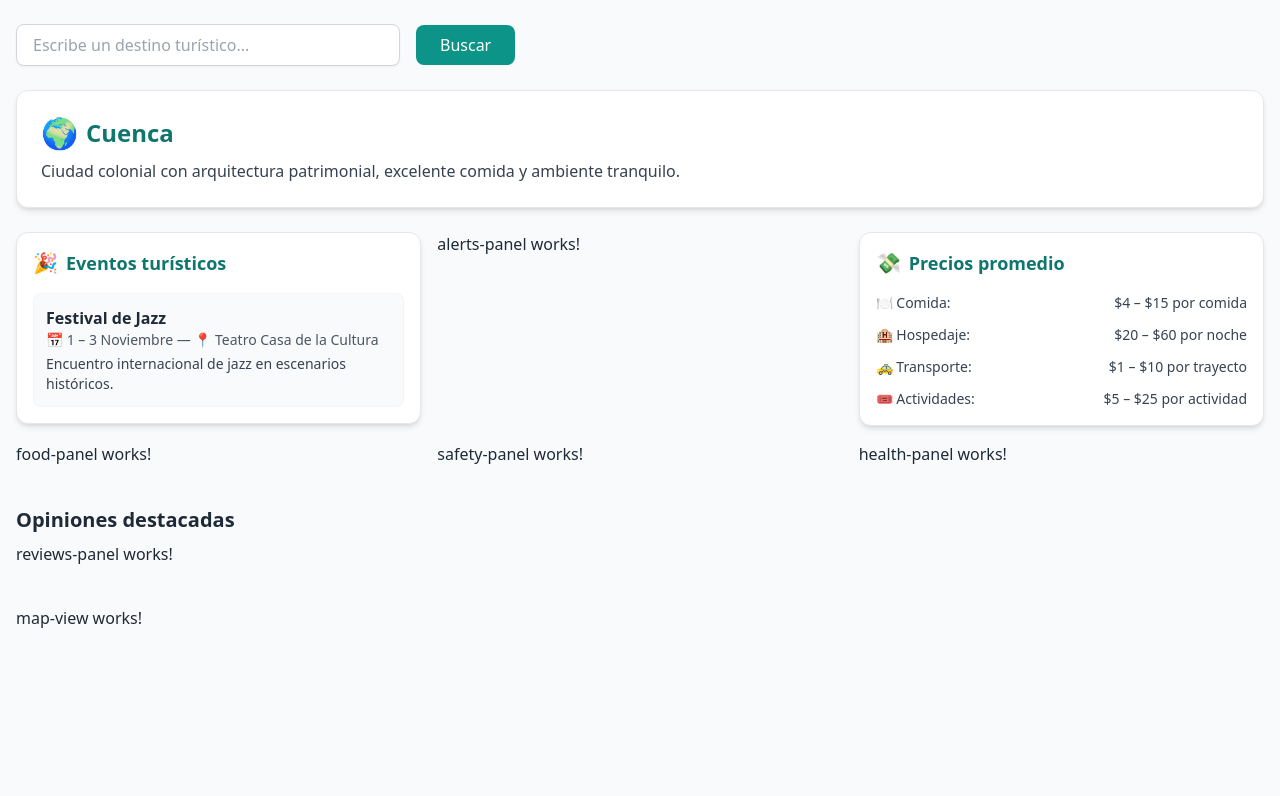
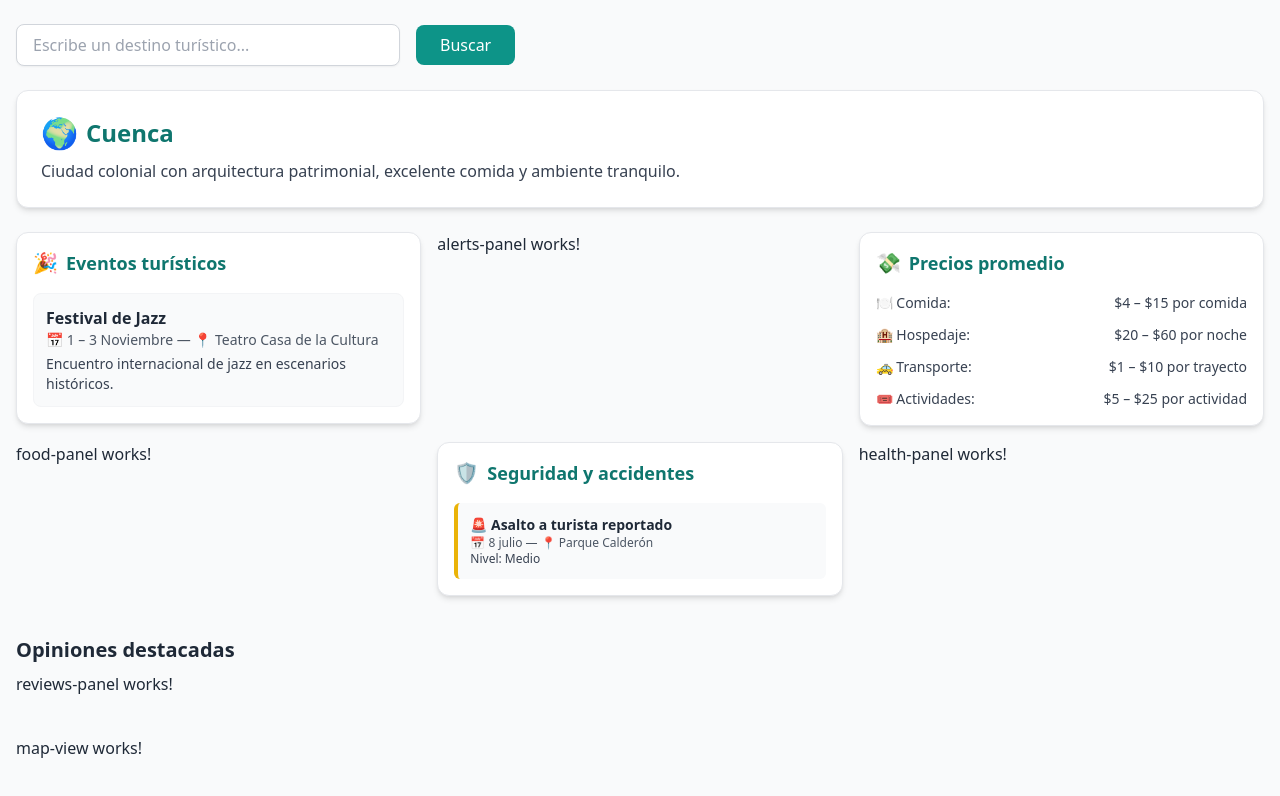
Before and after one commit to DanielCollaguazo2003/frontend-web-scraping, an Angular app: page /explore in a window 1280 px wide. Shown: the top 796 px of the page. Built offline with nearby package versions, Linux system fonts and the light colour scheme.

Commit message:
feat: panel de incidentes o alertas

```diff
--- a/src/app/features/explore/components/safety-panel/safety-panel.component.html
+++ b/src/app/features/explore/components/safety-panel/safety-panel.component.html
@@ -1 +1,29 @@
-<p>safety-panel works!</p>
+<div class="bg-white rounded-xl shadow-md border border-gray-200 p-4">
+  <h3 class="text-lg font-semibold text-teal-700 mb-4 flex items-center gap-2">
+    <span class="text-xl">🛡️</span> Seguridad y accidentes
+  </h3>
+
+  <div *ngIf="incidents.length > 0; else noIncidents" class="space-y-4">
+    <div
+      *ngFor="let incident of incidents"
+      class="border-l-4 p-3 rounded-md bg-gray-50"
+      [ngClass]="{
+        'border-red-500': incident.level === 'Alto',
+        'border-yellow-500': incident.level === 'Medio',
+        'border-green-500': incident.level === 'Bajo'
+      }"
+    >
+      <h4 class="font-semibold text-sm">
+        {{ incident.icon }} {{ incident.title }}
+      </h4>
+      <p class="text-xs text-gray-600">
+        📅 {{ incident.date }} — 📍 {{ incident.location }}
+      </p>
+      <p class="text-xs text-gray-700">Nivel: {{ incident.level }}</p>
+    </div>
+  </div>
+
+  <ng-template #noIncidents>
+    <p class="text-sm text-gray-500 italic">No se reportan incidentes recientes en este destino.</p>
+  </ng-template>
+</div>
--- a/src/app/features/explore/components/safety-panel/safety-panel.component.ts
+++ b/src/app/features/explore/components/safety-panel/safety-panel.component.ts
@@ -1,10 +1,60 @@
-import { Component } from '@angular/core';
-
+import { Component, Input, OnChanges, SimpleChanges } from '@angular/core';
+interface SafetyIncident {
+  title: string;
+  date: string;
+  location: string;
+  level: 'Alto' | 'Medio' | 'Bajo';
+  icon: string;
+}
 @Component({
   selector: 'app-safety-panel',
   templateUrl: './safety-panel.component.html',
   styleUrls: ['./safety-panel.component.scss']
 })
-export class SafetyPanelComponent {
+export class SafetyPanelComponent implements OnChanges {
+
+   @Input() location: string = '';
+  incidents: SafetyIncident[] = [];
+
+  ngOnChanges(changes: SimpleChanges): void {
+    if (changes['location'] && this.location) {
+      this.loadMockIncidents(this.location);
+    }
+  }
+
+  private loadMockIncidents(location: string) {
+    const lower = location.toLowerCase();
+
+    if (lower.includes('quito')) {
+      this.incidents = [
+        {
+          title: 'Robo en la zona centro',
+          date: '10 julio',
+          location: 'Plaza Grande',
+          level: 'Alto',
+          icon: '🚨'
+        },
+        {
+          title: 'Accidente de tránsito leve',
+          date: '9 julio',
+          location: 'Av. América',
+          level: 'Medio',
+          icon: '🛵'
+        }
+      ];
+    } else if (lower.includes('cuenca')) {
+      this.incidents = [
+        {
+          title: 'Asalto a turista reportado',
+          date: '8 julio',
+          location: 'Parque Calderón',
+          level: 'Medio',
+          icon: '🚨'
+        }
+      ];
+    } else {
+      this.incidents = [];
+    }
+  }
 
 }
--- a/src/app/features/explore/pages/explore-page/explore-page.component.html
+++ b/src/app/features/explore/pages/explore-page/explore-page.component.html
@@ -12,7 +12,7 @@
     <app-alerts-panel></app-alerts-panel>
     <app-prices-panel [location]="selectedLocation"></app-prices-panel>
     <app-food-panel></app-food-panel>
-    <app-safety-panel></app-safety-panel>
+    <app-safety-panel [location]="selectedLocation"></app-safety-panel>
     <app-health-panel></app-health-panel>
   </div>
 
```
